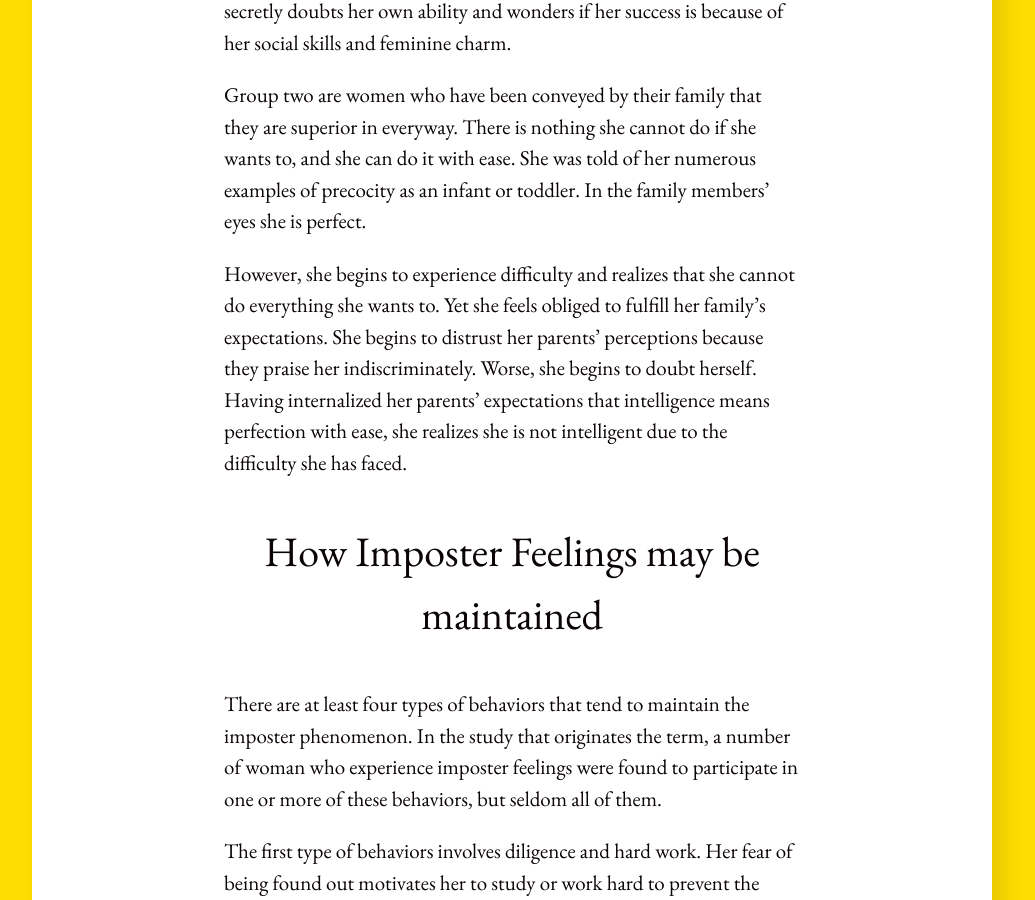
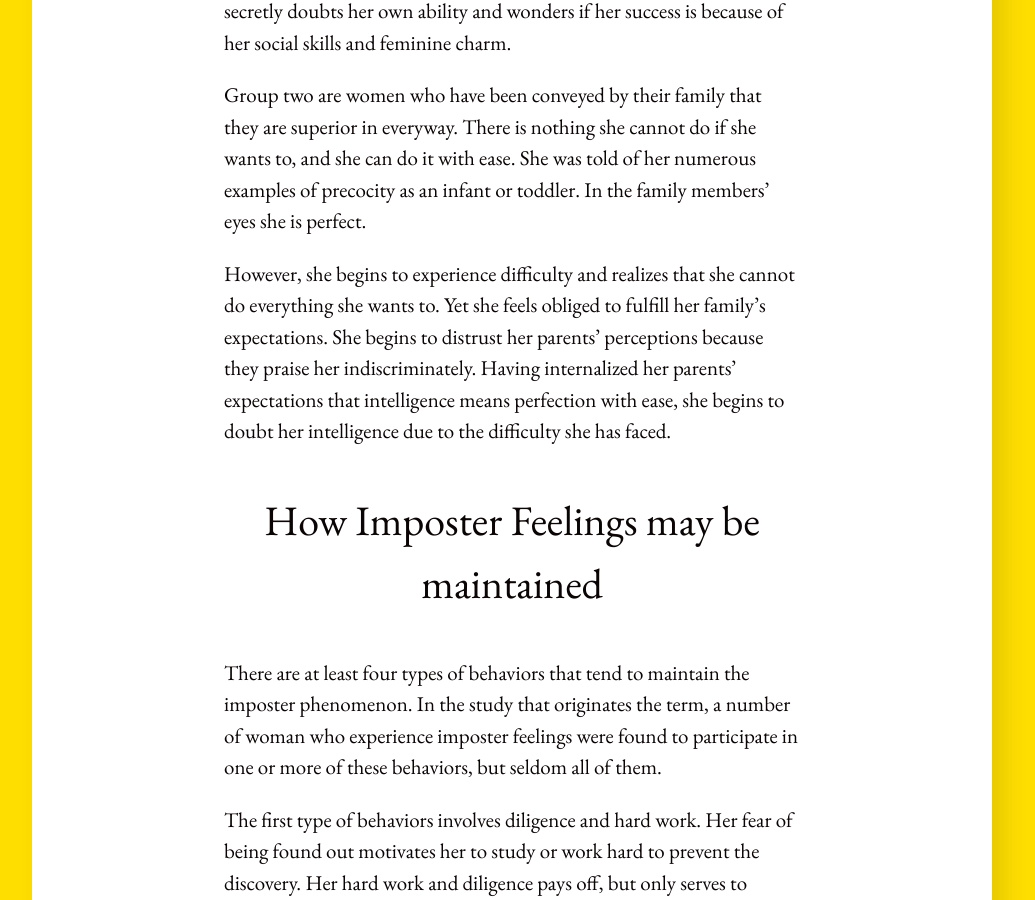
Before and after one commit to minhthanh3145/minhthanh3145.github.io, a Jekyll site: the page built from _posts/2021-02-14-imposter-phenomenon.md, in a window 1280 px wide and 900 px high, scrolled down 3692 px. Shown: the whole window, without its empty margins (128-1163 px from the left). Built offline with Jekyll 4.4.1, drawn with Linux system fonts in a browser that asks for light colours.

```diff
--- a/_posts/2021-02-14-imposter-phenomenon.md
+++ b/_posts/2021-02-14-imposter-phenomenon.md
@@ -48,7 +48,7 @@
 
 Group two are women who have been conveyed by their family that they are superior in everyway. There is nothing she cannot do if she wants to, and she can do it with ease. She was told of her numerous examples of precocity as an infant or toddler. In the family members' eyes she is perfect.
 
-However, she begins to experience difficulty and realizes that she cannot do everything she wants to. Yet she feels obliged to fulfill her family's expectations. She begins to distrust her parents' perceptions because they praise her indiscriminately. Worse, she begins to doubt herself. Having internalized her parents' expectations that intelligence means perfection with ease, she realizes she is not intelligent due to the difficulty she has faced.
+However, she begins to experience difficulty and realizes that she cannot do everything she wants to. Yet she feels obliged to fulfill her family's expectations. She begins to distrust her parents' perceptions because they praise her indiscriminately. Having internalized her parents' expectations that intelligence means perfection with ease, she begins to doubt her intelligence due to the difficulty she has faced.
 
 ## How Imposter Feelings may be maintained
 
```
